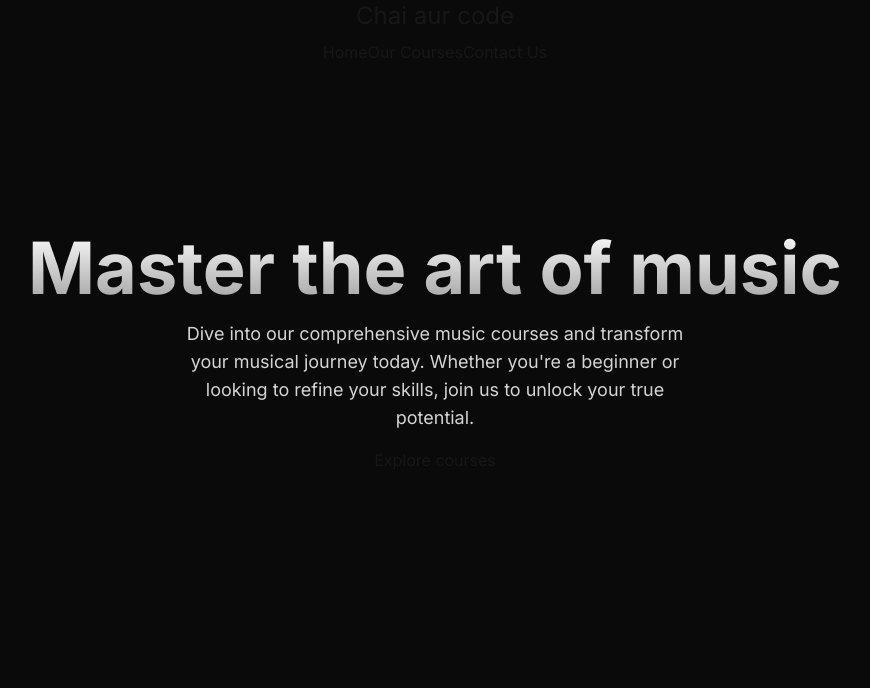
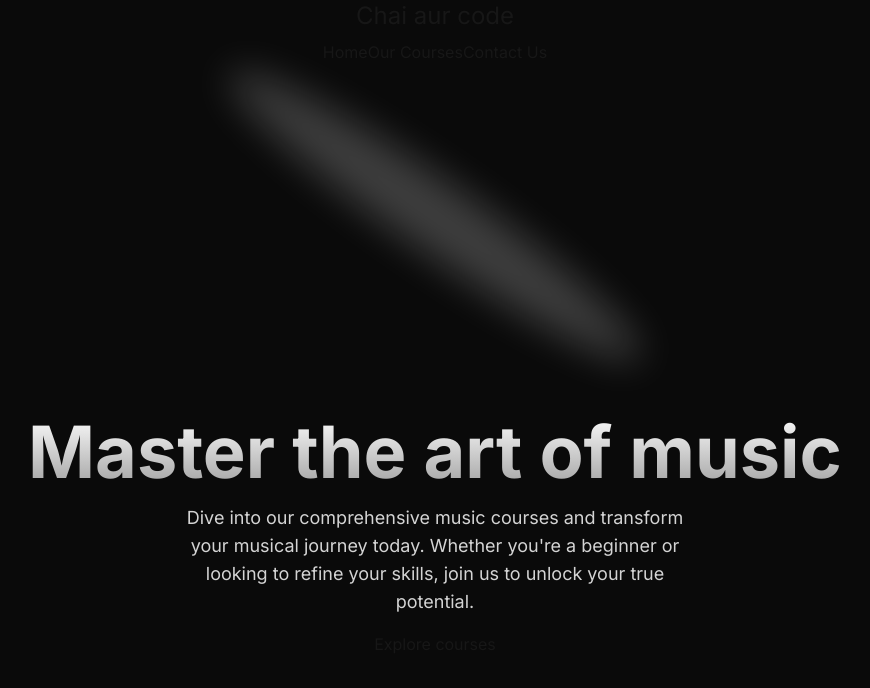
Before and after one commit to Avaya02/NextJS-MusicAcademy, a Next.js app: page / in a window 1280 px wide. Shown: the top 688 px of the page, without its empty margins (205-1075 px from the left). Built offline with nearby package versions, Linux system fonts and the light colour scheme.

Commit message:
Css changes of spotlight

```diff
--- a/src/components/HeroSection.tsx
+++ b/src/components/HeroSection.tsx
@@ -1,6 +1,6 @@
 
 import Link from "next/link"
-// import { Spotlight } from "./ui/Spotlight"
+import { Spotlight } from "./ui/Spotlight"
 // import { Button } from "./ui/moving-border";
 
 function HeroSection() {
@@ -8,7 +8,10 @@ function HeroSection() {
     <div
     className="h-auto md:h-[40rem] w-full rounded-md flex flex-col items-center justify-center relative overflow-hidden mx-auto py-10 md:py-0"
     >
-
+        <Spotlight
+        className="-top-40 left-0 md:left-60 md:-top-20"
+        fill="white"
+      />
         <div className="p-4 relative z-10 w-full text-center" >
             <h1
             className="mt-20 md:mt-0 text-4xl md:text-7xl font-bold bg-clip-text text-transparent bg-gradient-to-b from-neutral-50 to-neutral-400"
--- a/src/components/Navbar.tsx
+++ b/src/components/Navbar.tsx
@@ -1,7 +1,7 @@
 'use client';
 import React, { useState } from "react";
 import { HoveredLink, Menu, MenuItem, ProductItem } from "./ui/navbar-menu";
-import {cn} from "../lib/utils";
+import {cn} from "@/src/lib/utils";
 import Link from "next/link";
 
 
--- a/src/components/ui/Spotlight.tsx
+++ b/src/components/ui/Spotlight.tsx
@@ -0,0 +1,56 @@
+import React from "react";
+import { cn } from "@/src/lib/utils";
+
+type SpotlightProps = {
+  className?: string;
+  fill?: string;
+};
+
+export const Spotlight = ({ className, fill }: SpotlightProps) => {
+  return (
+    <svg
+      className={cn(
+        "animate-spotlight pointer-events-none absolute z-[1]  h-[169%] w-[138%] lg:w-[84%] opacity-0",
+        className
+      )}
+      xmlns="http://www.w3.org/2000/svg"
+      viewBox="0 0 3787 2842"
+      fill="none"
+    >
+      <g filter="url(#filter)">
+        <ellipse
+          cx="1924.71"
+          cy="273.501"
+          rx="1924.71"
+          ry="273.501"
+          transform="matrix(-0.822377 -0.568943 -0.568943 0.822377 3631.88 2291.09)"
+          fill={fill || "white"}
+          fillOpacity="0.21"
+        ></ellipse>
+      </g>
+      <defs>
+        <filter
+          id="filter"
+          x="0.860352"
+          y="0.838989"
+          width="3785.16"
+          height="2840.26"
+          filterUnits="userSpaceOnUse"
+          colorInterpolationFilters="sRGB"
+        >
+          <feFlood floodOpacity="0" result="BackgroundImageFix"></feFlood>
+          <feBlend
+            mode="normal"
+            in="SourceGraphic"
+            in2="BackgroundImageFix"
+            result="shape"
+          ></feBlend>
+          <feGaussianBlur
+            stdDeviation="151"
+            result="effect1_foregroundBlur_1065_8"
+          ></feGaussianBlur>
+        </filter>
+      </defs>
+    </svg>
+  );
+};
--- a/tailwind.config.ts
+++ b/tailwind.config.ts
@@ -9,9 +9,24 @@ const config: Config = {
     darkMode : 'class',
   theme: {
     extend: {
+      animation :{       //added from aceternity
+        spotlight: "spotlight 2s ease .75s 1 forwards",
+      },
       colors: {
         background: "var(--background)",
         foreground: "var(--foreground)",
+      },
+      keyframes: {       //added from aceternity
+        spotlight: {
+          "0%": {
+            opacity: '0',
+            transform: "translate(-72%, -62%) scale(0.5)",
+          },
+          "100%": {
+            opacity: '1',
+            transform: "translate(-50%,-40%) scale(1)",
+          },
+        },
       },
     },
   },
```
